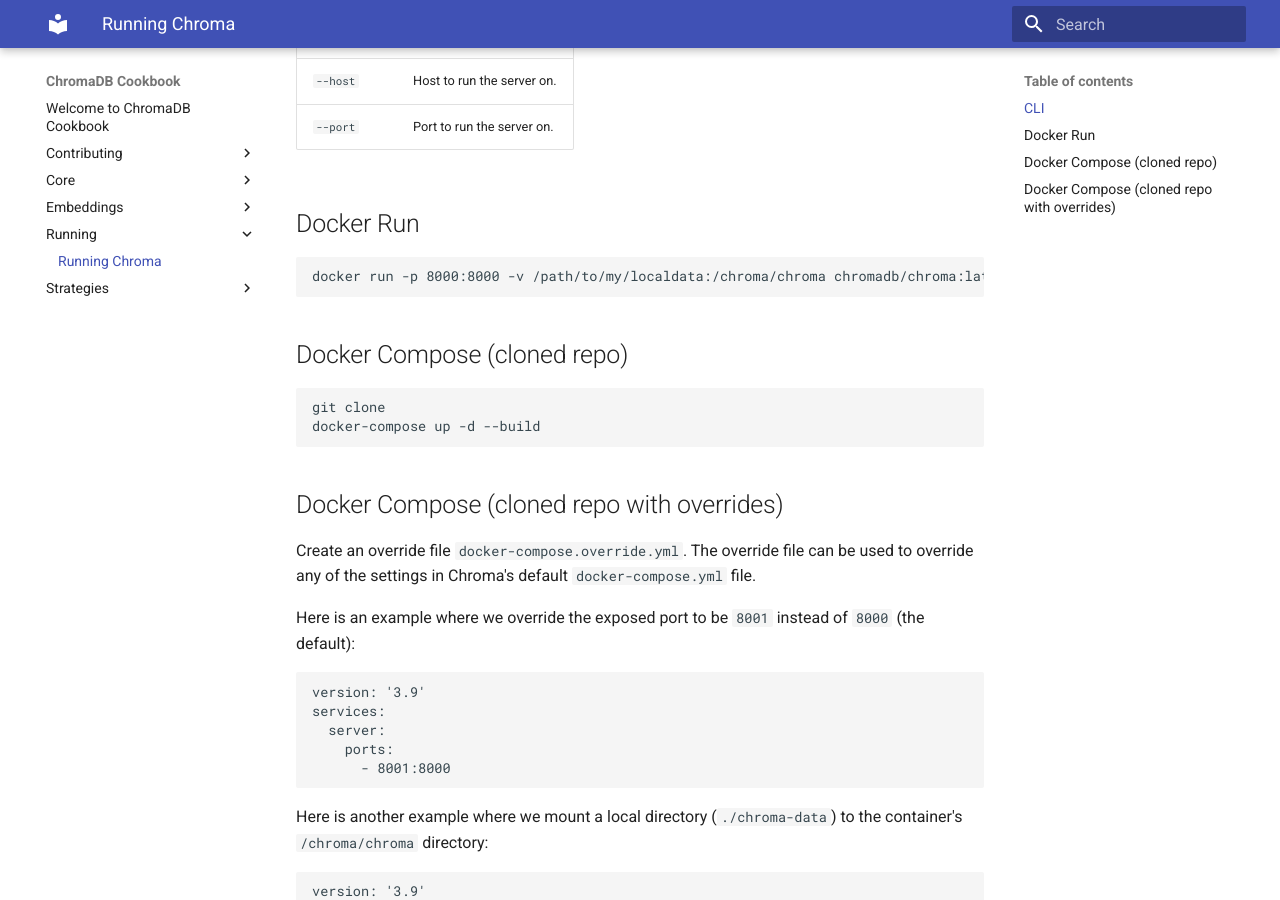
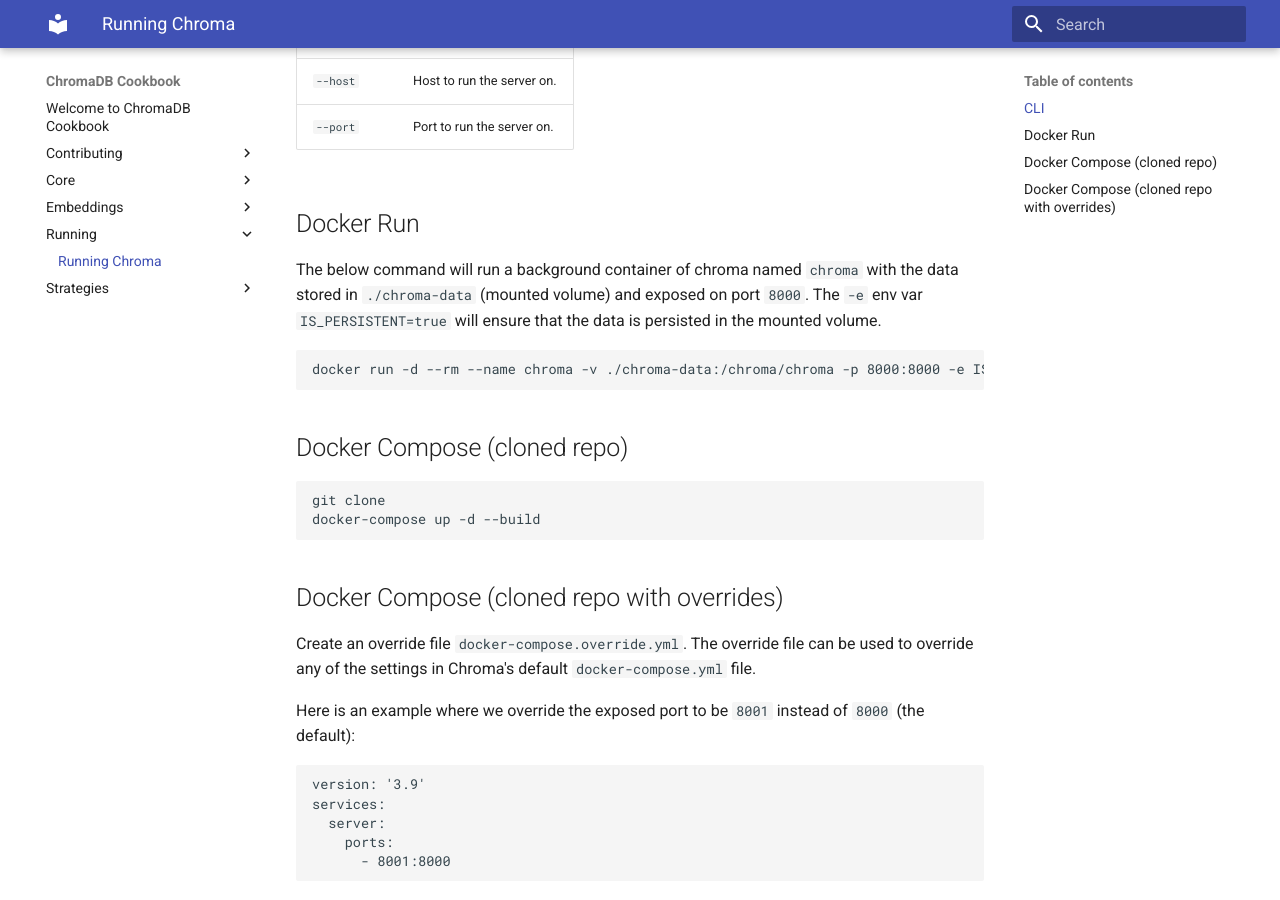
Before and after one commit to amikos-tech/chroma-cookbook, an MkDocs documentation site: the page built from docs/running/running-chroma.md, in a window 1280 px wide and 900 px high, scrolled down 380 px. Built offline with MkDocs 1.6.1 and Material for MkDocs 9.7.7, drawn with Linux system fonts in a browser that asks for light colours.

Commit message:
feat: Enhanced docker run example

````diff
--- a/docs/running/running-chroma.md
+++ b/docs/running/running-chroma.md
@@ -15,11 +15,13 @@
 | `--host` | Host to run the server on. |
 | `--port` | Port to run the server on. |
 
-
 ## Docker Run
 
+The below command will run a background container of chroma named `chroma` with the data stored in `./chroma-data` (mounted volume) and exposed on port `8000`.
+The `-e` env var `IS_PERSISTENT=true` will ensure that the data is persisted in the mounted volume.
+
 ```bash
-docker run -p 8000:8000 -v /path/to/my/localdata:/chroma/chroma chromadb/chroma:latest
+docker run -d --rm --name chroma -v ./chroma-data:/chroma/chroma -p 8000:8000 -e IS_PERSISTENT=true chromadb/chroma:latest
 ```
 
 ## Docker Compose (cloned repo)
````
